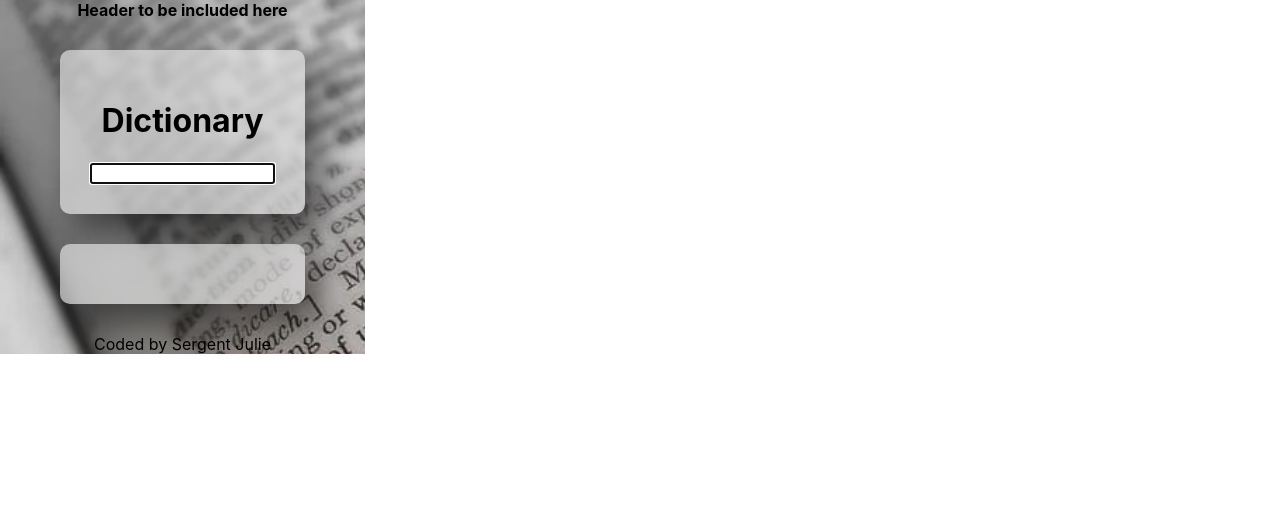
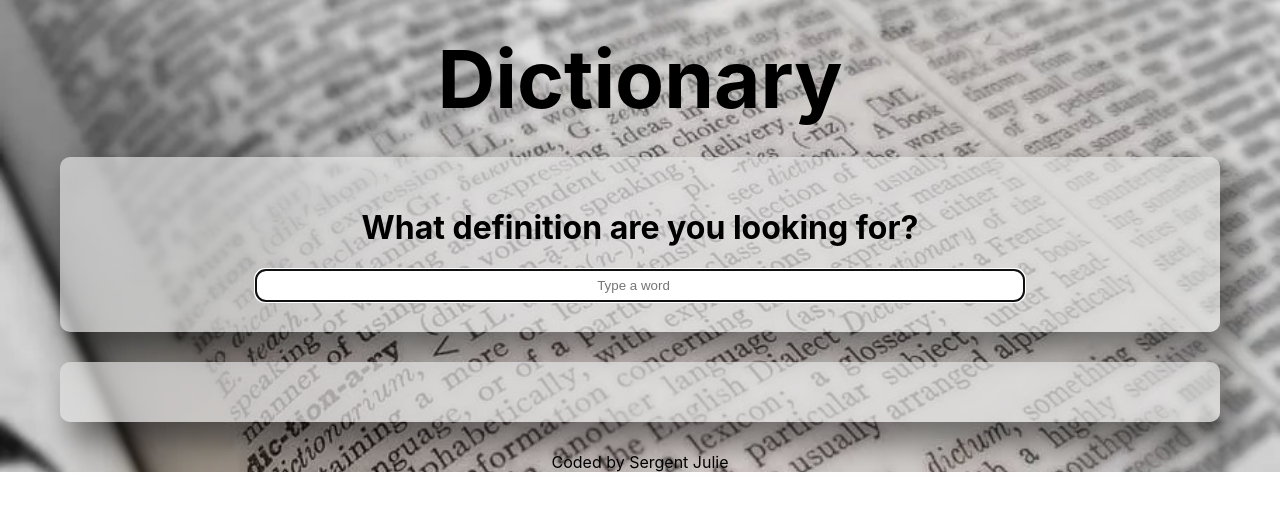
Before and after one commit to Kumaguro3/dictionary-project-react, a React (Create React App) app: page / in a window 1280 px wide. Shown: the top 510 px of the page. Built offline with nearby package versions, Linux system fonts and the light colour scheme; no server answers.

Commit message:
Set a keyword by default

```diff
--- a/package.json
+++ b/package.json
@@ -10,6 +10,7 @@
     "react": "^18.2.0",
     "react-audio-player": "^0.17.0",
     "react-dom": "^18.2.0",
+    "react-player": "^2.11.0",
     "react-scripts": "5.0.1",
     "web-vitals": "^2.1.4"
   },
--- a/src/App.js
+++ b/src/App.js
@@ -4,7 +4,7 @@ export default function App() {
   return (
     <div className="app">
       <div className="container">
-        <header className="app-header">Header to be included here</header>
+        <header className="app-header">Dictionary</header>
         <main>
           {" "}
           <Dictionary />
--- a/src/Dictionary.css
+++ b/src/Dictionary.css
@@ -4,17 +4,23 @@
   background-repeat: no-repeat;
   background-attachment: fixed;
   background-size: cover;
-  width: fit-content;
 }
 
 .app-header {
   text-align: center;
   font-weight: bold;
-  margin-bottom: 20px 0;
+  padding: 30px 0 0 0;
+  font-size: 80px;
 }
 
 .app-footer {
   text-align: center;
+}
+
+.dictionary input {
+  width: 70%;
+  border-radius: 10px;
+  padding: 7px;
 }
 
 .dictionary .container-form,
--- a/src/Dictionary.js
+++ b/src/Dictionary.js
@@ -4,32 +4,45 @@ import Results from "./Results.js";
 import "./Dictionary.css";
 
 export default function Dictionary() {
-  let [keyWord, setKeyWord] = useState(null);
+  let [keyWord, setKeyWord] = useState("Coding");
   let [results, setResults] = useState(null);
+  let [loaded, setLoaded] = useState(false);
 
   function HandleKeyWordChange(event) {
     setKeyWord(event.target.value);
+  }
+
+  function Load() {
+    setLoaded(true);
+    Search();
   }
 
   function HandleResponse(response) {
     setResults(response.data[0]);
   }
 
-  function Search(event) {
-    event.preventDefault();
+  function Search() {
     let apiUrl = `https://api.dictionaryapi.dev/api/v2/entries/en_US/${keyWord}`;
     axios.get(apiUrl).then(HandleResponse);
   }
 
+  function HandleSubmit(event) {
+    event.preventDefault();
+    Search();
+  }
+
+  if (loaded) {
     return (
       <div className="dictionary ">
         <div className="container-form">
-        <h1>Dictionary</h1>
-        <form className="form" onSubmit={Search}>
+          <h1>What definition are you looking for?</h1>
+          <form className="form" onSubmit={HandleSubmit}>
             <input
               type="search"
+              placeholder="Type a word"
               autoFocus={true}
               onChange={HandleKeyWordChange}
+              width="100"
             />
           </form>
         </div>
@@ -40,4 +53,8 @@ export default function Dictionary() {
         </div>
       </div>
     );
+  } else {
+    Load();
+    return "Loading...";
   }
+}
--- a/src/Results.js
+++ b/src/Results.js
@@ -8,7 +8,7 @@ export default function Results(props) {
     return (
       <div className="results">
         <div className="section">
-          <h2 className="searched-word">{props.results.word}</h2>
+          <h1 className="searched-word">{props.results.word}</h1>
           {props.results.phonetics.map(function (phonetic, index) {
             return (
               <div key={index}>
```
Also changed, not shown: 1 other file (tests, documents, lock files or other folders). Lines whose indentation alone changed are shown as unchanged.
